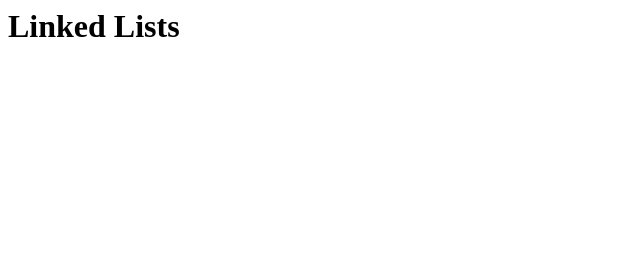
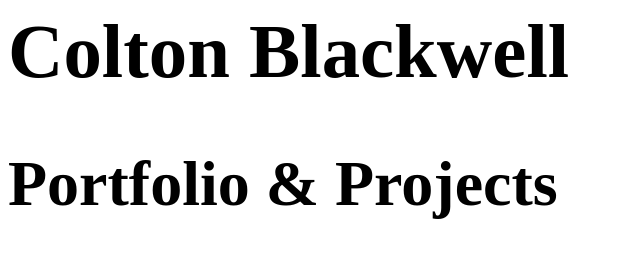
Before and after one commit to coltonBlackwell/Linked-List-Webpage, a plain HTML site: page index.html in a window 1280 px wide. Shown: the whole page, without its empty margins (0-640 px from the left). Drawn offline with Linux system fonts and the light colour scheme.

Commit message:
Added style.css file

```diff
--- a/index.html
+++ b/index.html
@@ -1,5 +1,6 @@
 <html>
-    <h1>
-        Linked Lists
-    </h1>
+    <div class="titleBorder">
+        <h1 class="text-center text-dark display-1" style="font-size:6vw;">Colton Blackwell</h1>
+        <h1 class="text-center text-dark display-1" style="font-size:5vw;">Portfolio & Projects</h1>
+     </div>
 </html>
```
Also changed, not shown: style.css (added).
